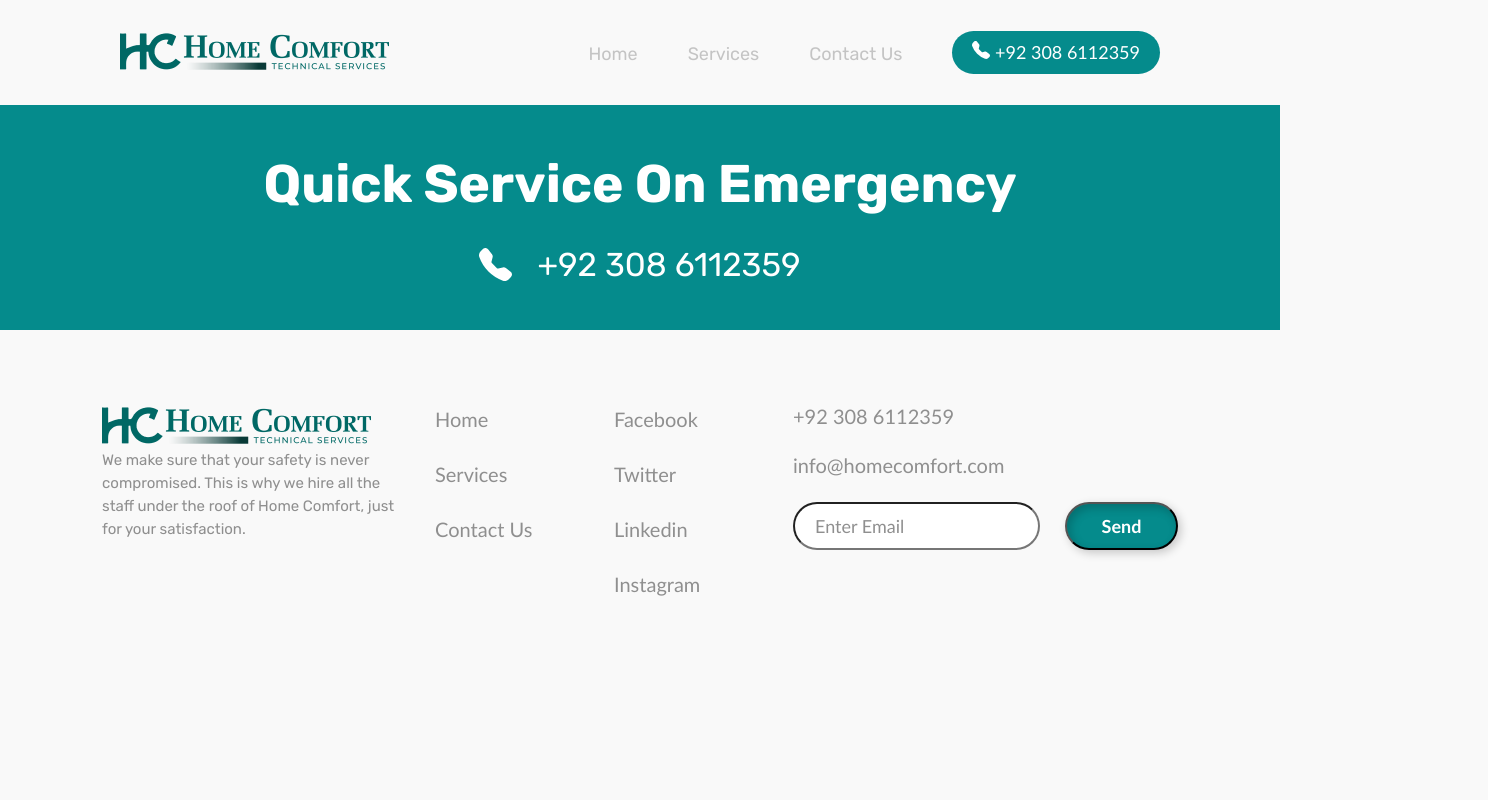
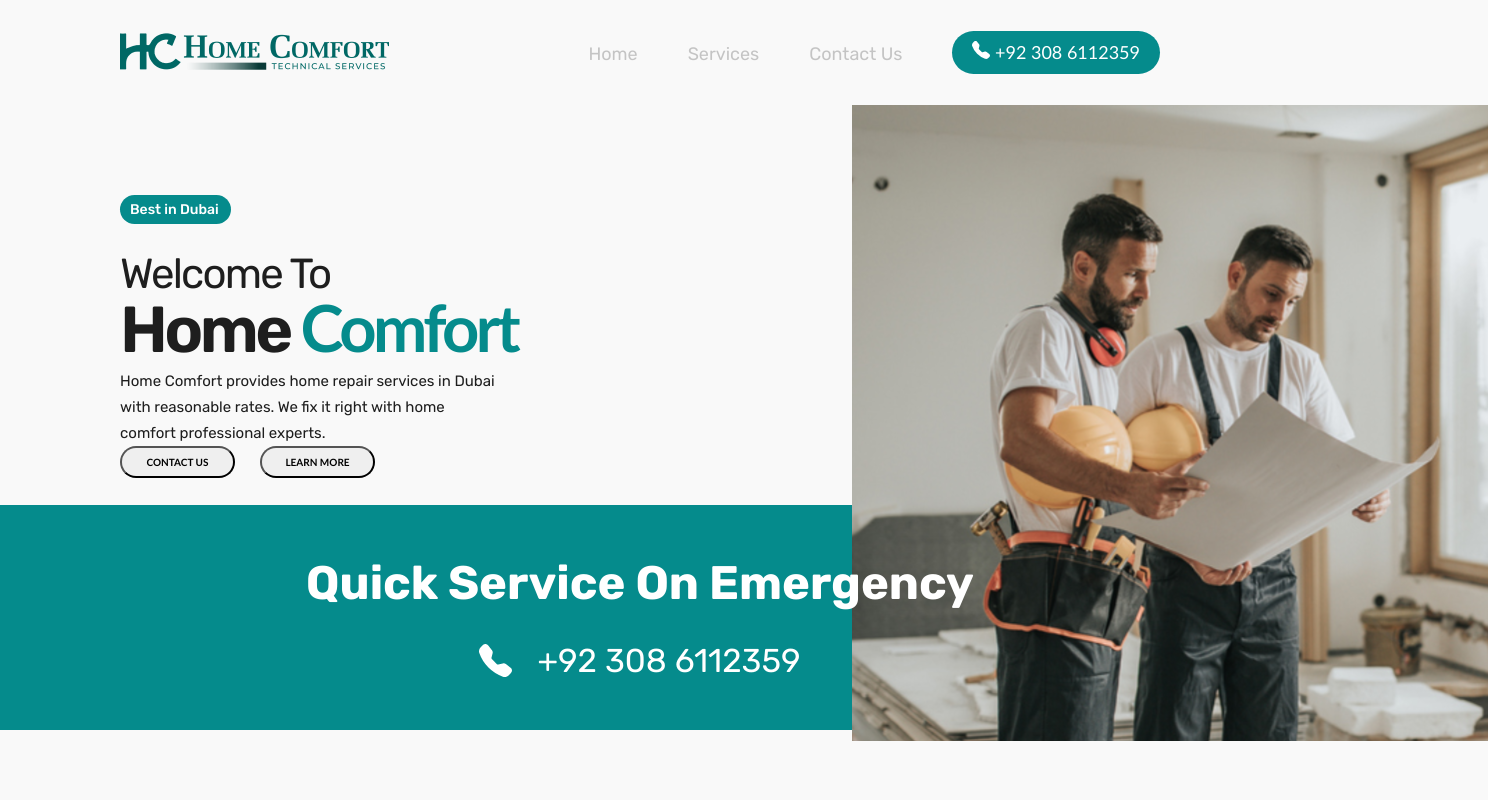
Before and after one commit to sarab421/first, a React (Create React App) app: page / in a window 1280 px wide. Shown: the top 800 px of the page, 1488 px wide, since content can reach past the window. Built offline with nearby package versions, Linux system fonts and the light colour scheme.

Commit message:
issue with image

```diff
--- a/src/App.js
+++ b/src/App.js
@@ -1,4 +1,3 @@
-import Layout from "./Layout";
 import {Routes,Route} from "react-router-dom";
 import ContactUsPage from "./pages/contactPage";
 import HomePage from "./pages/homePage";
--- a/src/Layout/footer.js
+++ b/src/Layout/footer.js
@@ -1,16 +1,17 @@
 import React from 'react'
 import footer_logo_img from '../images/Logo.png'
-const Footer = (props) => {
+import {BsFillTelephoneFill} from 'react-icons/bs'
+const Footer = () => {
   return (
     <>
 
       <section>
-        <div className="page_width">
+
           <div className="quick_service">
             <h2>Quick Service On Emergency</h2>
-            <a href='tel:+923086112359'> {props.telIcon} <span>+92 308 6112359</span></a>
+            <a href='tel:+923086112359'> <BsFillTelephoneFill /> <span>+92 308 6112359</span></a>
           </div>
-        </div>
+
       </section>
       <footer>
         <div className="page_width">
--- a/src/Layout/header.js
+++ b/src/Layout/header.js
@@ -1,17 +1,19 @@
 import React from 'react'
 import {Link} from 'react-router-dom'
-const Header = (props) => {
+import Logo from '../images/Logo.png'
+import {BsFillTelephoneFill} from 'react-icons/bs'
+const Header = () => {
   return (
     <header>
      <div className="page_width">
         <div className="nav_desktop">
-            <div className="logo"><img src={props.Logo} alt="Logo Image" /></div>
+            <div className="logo"><img src={Logo} alt="Logo Image" /></div>
             <nav>
                 <ul>
                     <li className='paddinggive'><Link to="/">Home</Link></li>
                     <li className='paddinggive'><Link to="/service">Services</Link></li>
                     <li className='paddinggive'><Link to="/contact-us">Contact Us</Link></li>
-                    <li id='phoneText'><a href="tel:+923086112359" >{props.telIcon}<span> +92 308 6112359</span></a></li>
+                    <li id='phoneText'><a href="tel:+923086112359" ><BsFillTelephoneFill /><span> +92 308 6112359</span></a></li>
                 </ul>
             </nav>
         </div>
--- a/src/Layout/index.js
+++ b/src/Layout/index.js
@@ -1,13 +1,11 @@
-import React from 'react'
-import {BsFillTelephoneFill} from 'react-icons/bs'
-import Logo from '../images/Logo.png'
 import Header  from './header'
 import Footer from './footer'
 const Layout = () => {
   return (
     <>
-    <Header Logo={Logo} telIcon={<BsFillTelephoneFill/>}/>
-    <Footer Logo={Logo} telIcon={<BsFillTelephoneFill/>}/>
+    <Header />
+
+    <Footer />
     </>
   )
 }
--- a/src/index.css
+++ b/src/index.css
@@ -6,17 +6,21 @@
   padding: 0;
   box-sizing: border-box;
   font-family: 'Gill Sans', 'Gill Sans MT', Calibri, 'Trebuchet MS', sans-serif;
+
 }
 
 html,
 body {
   width: 100%;
   height: 100%;
+
 }
 
 .page_width {
   /* width: 1250px; */
  margin:auto;
+ padding-left: 120px !important;
+ padding-right: 120px !important;
 }
 
 body{
@@ -32,8 +36,8 @@ body{
   flex-direction: row;
   justify-content: space-between;
   align-items: center;
-  margin-left: 120px !important;
-  margin-right: 120px !important;
+  /* margin-left: 120px !important;
+  margin-right: 120px !important;  */
   margin: 30px 0px;
 }
 
@@ -87,7 +91,7 @@ body{
 .quick_service h2{
   font-family: 'Rubik', sans-serif;
   color: #fff;
-  font-size: 53px;
+  font-size: 47px;
   font-weight: 700;
 }
 .quick_service a span{
--- a/src/pages/contactPage/index.js
+++ b/src/pages/contactPage/index.js
@@ -1,11 +1,14 @@
 import React from 'react'
-import Layout from '../../Layout'
+import Header from '../../Layout/header'
+import Footer from '../../Layout/footer'
 
 const ContactUsPage = () => {
   return (
-    <Layout>
+    <>
+<Header />
       <div>ContactUsPage</div>
-    </Layout>
+      <Footer />
+    </>
   )
 }
 
--- a/src/pages/homePage/index.js
+++ b/src/pages/homePage/index.js
@@ -1,11 +1,38 @@
 import React from 'react'
-import Layout from '../../Layout'
-
+import Header from '../../Layout/header'
+import Footer from '../../Layout/footer'
+import bannerImg from '../../images/bannerImg.svg'
+import './style.css'
 const HomePage = () => {
   return (
-    <Layout>
-      <div>HomePage</div>
-    </Layout>
+    <>
+      <Header />
+
+      <section>
+        <div className="page_width">
+          <div className="WelcomeBanner">
+            <div className="leftBanner">
+              <h3>Best in Dubai</h3>
+              <h2>Welcome To</h2>
+
+                <h1>Home <span>Comfort</span></h1>
+                <p>Home Comfort provides home repair services in Dubai with reasonable rates. We fix it right with home comfort professional experts.
+                </p>
+              <div className="contact_learn_more">
+                <a href="/"><button className="contact">Contact Us</button></a>
+               <a href="/"> <button className="learn_more"> Learn More</button></a>
+              </div>
+            </div>
+            <div className="rightImageBanner">
+              <div className="bannerImg"><img src={bannerImg} alt="" /></div>
+            </div>
+          </div>
+        </div>
+      </section>
+
+
+      <Footer />
+    </>
   )
 }
 
--- /dev/null
+++ b/src/pages/homePage/style.css
@@ -0,0 +1,83 @@
+.WelcomeBanner{
+    width: 100%;
+    display: grid;
+    grid-template-columns: 1fr 1fr;
+    gap: 90px;
+}
+.leftBanner h3{
+    border-radius: 30px;
+    background-color: #058B8C;
+    width: 111px;
+    height: 29px;
+    padding-left: 10px;
+    padding-top: 15px;
+    color: #FFF;
+    font-family: Rubik;
+    font-size: 14px;
+    font-style: normal;
+    font-weight: 500;
+    line-height: 0px;
+}
+.leftBanner{
+    padding-top: 90px;
+}
+.leftBanner h1{
+color: #1E1E1E;
+font-family: Rubik;
+font-size: 65px;
+font-style: normal;
+font-weight: 600;
+line-height: normal;
+letter-spacing: -3.6px;
+margin-top: -11px;
+}
+.leftBanner h1 span{
+    color: #058B8C;;
+}
+.leftBanner h2{
+    margin-top: 25px;
+    color: #1E1E1E;
+font-family: Rubik;
+font-size: 42px;
+font-style: normal;
+font-weight: 400;
+line-height: normal;
+letter-spacing: -1.8px;
+}
+.leftBanner p{
+    width: 384px;
+    flex-shrink: 0;
+    color: #1E1E1E;
+    font-family: Rubik;
+    font-size: 15px;
+    font-style: normal;
+    font-weight: 400;
+    line-height: 26px;
+}
+.contact_learn_more{
+    display: flex;
+    gap: 25px;
+}
+.contact_learn_more button{
+    width: 115px;
+    height: 32px;
+    flex-shrink: 0;
+    border-radius: 30px;
+    text-transform: uppercase;
+    font-size: 10px;
+    font-weight: 600;
+}
+.contact_learn_more button:hover{
+    background-color: #8D0F11;
+    color: #FFF;
+}
+
+ /* .................. */
+/* image css */
+.bannerImg{
+    width: 142px;
+height: 400px;
+flex-shrink: 0;
+border-radius: 60px;
+margin: auto;
+}
--- a/src/pages/servicePage/index.js
+++ b/src/pages/servicePage/index.js
@@ -1,11 +1,14 @@
 import React from 'react'
-import Layout from '../../Layout'
+import Header from '../../Layout/header'
+import Footer from '../../Layout/footer'
 
 const ServicePage = () => {
   return (
-    <Layout>
-      <div> ServicePage</div>
-    </Layout>
+    <>
+    <Header />
+    <div> ServicePage</div>
+    <Footer />
+    </>
   )
 }
 
```
Also changed, not shown: src/images/bannerImg.svg (added).
